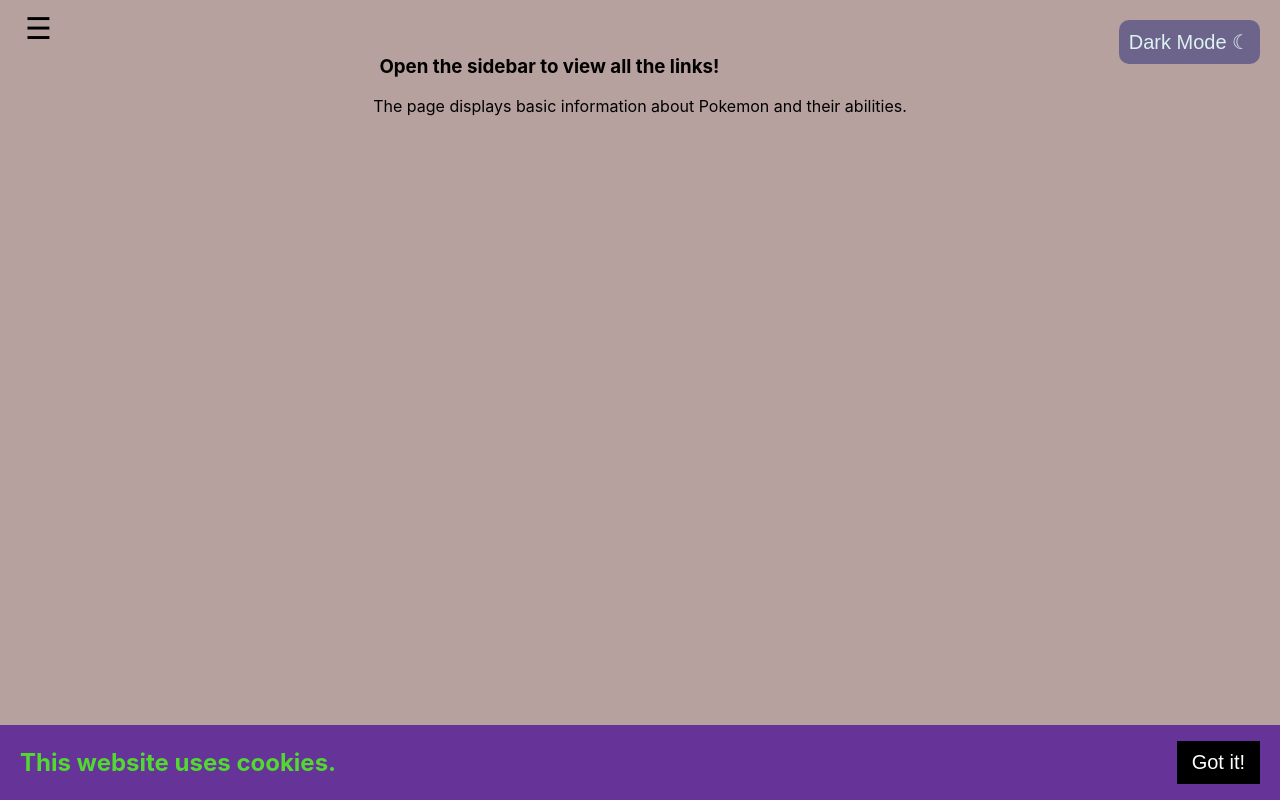
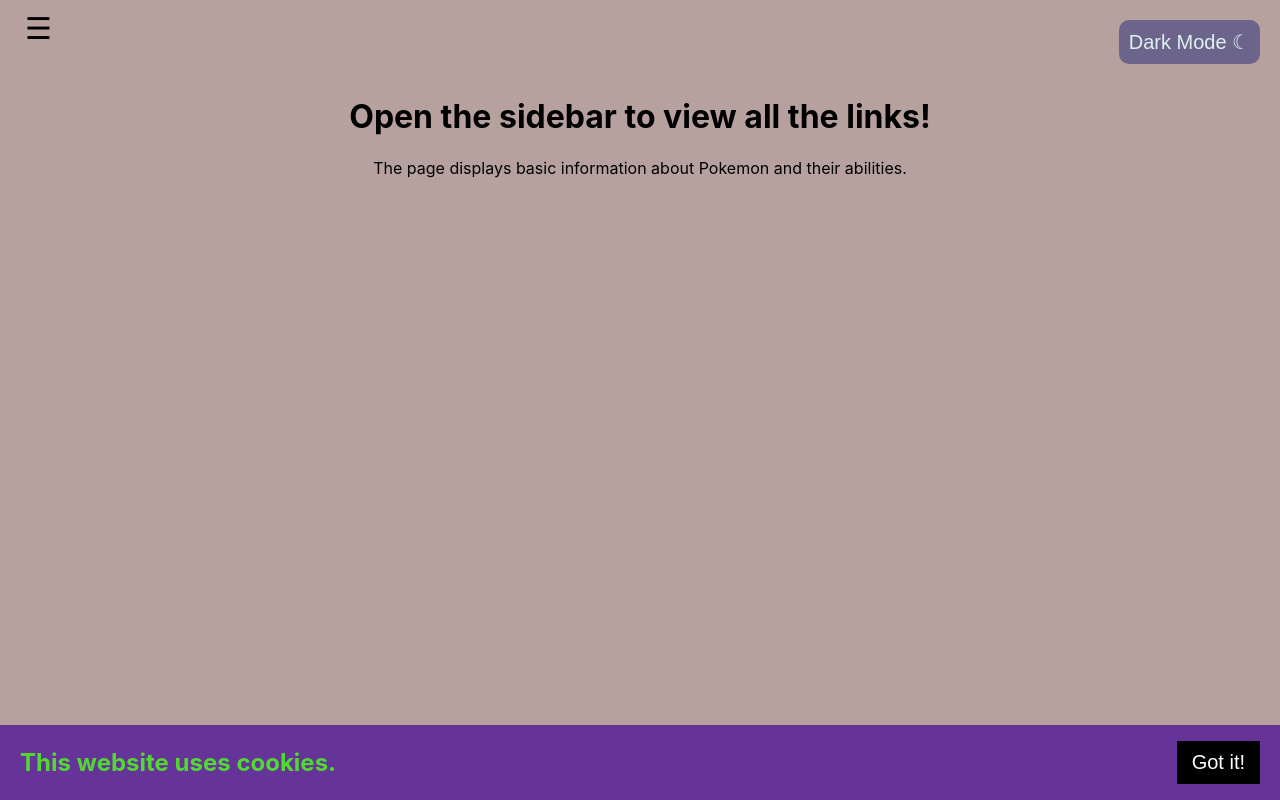
Before and after one commit to iamlana/React-PokeAPI-App, a React (Create React App) app: page / in a window 1280 px wide. Built offline with nearby package versions, Linux system fonts and the light colour scheme.

Commit message:
Change home page view

```diff
--- a/src/components/Home.js
+++ b/src/components/Home.js
@@ -19,7 +19,7 @@ export function Home() {
 
   return (
     <div className="page">
-      <h3>Open the sidebar to view all the links!</h3>
+      <h1>Open the sidebar to view all the links!</h1>
       <p>The page displays basic information about Pokemon and their abilities.</p>
     </div>
   )
--- a/src/styles/index.css
+++ b/src/styles/index.css
@@ -12,6 +12,7 @@ body {
 }
 
 .page {
+  padding: 40px;
   text-align: center;
   margin: 0 auto;
 }
```
